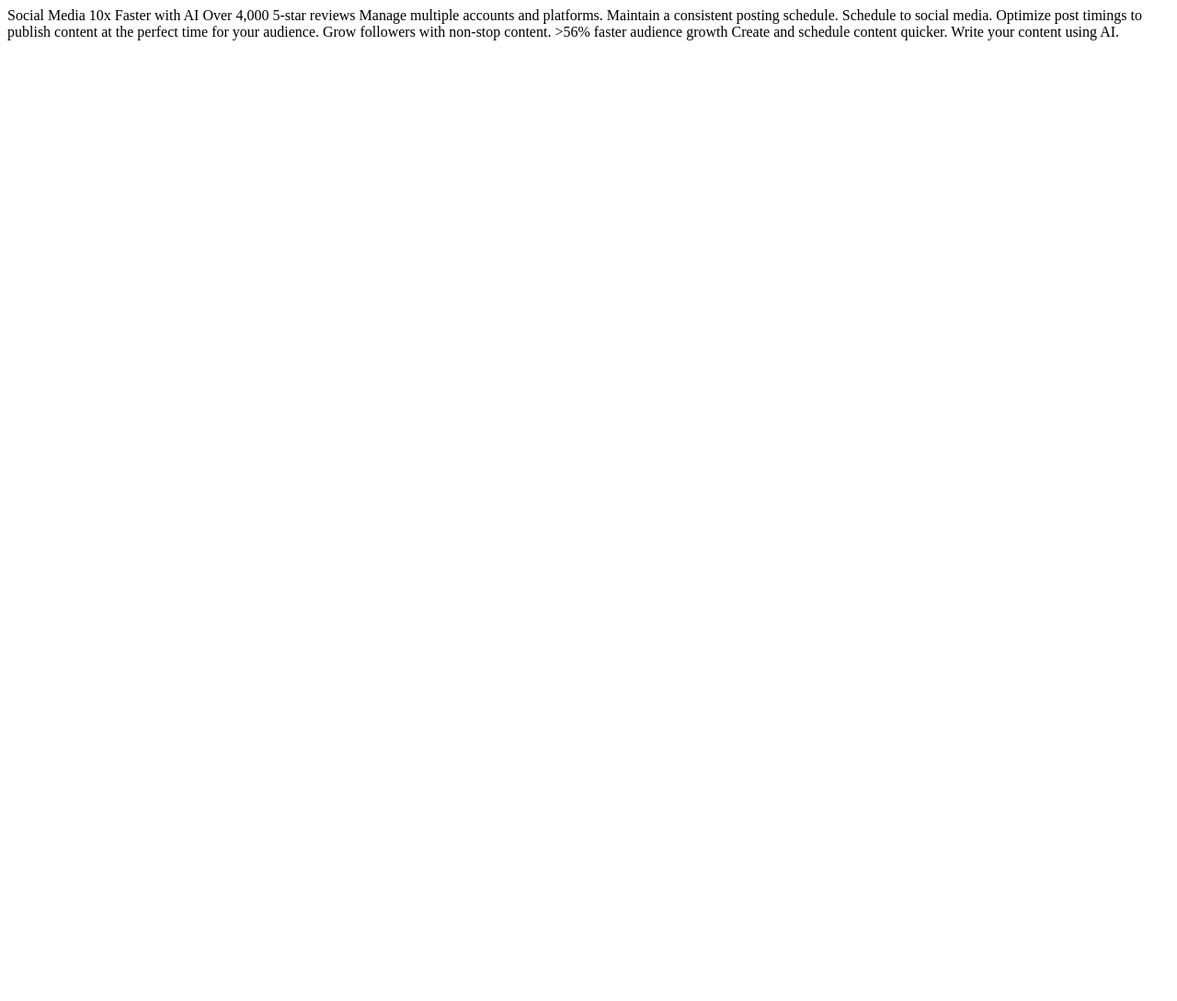
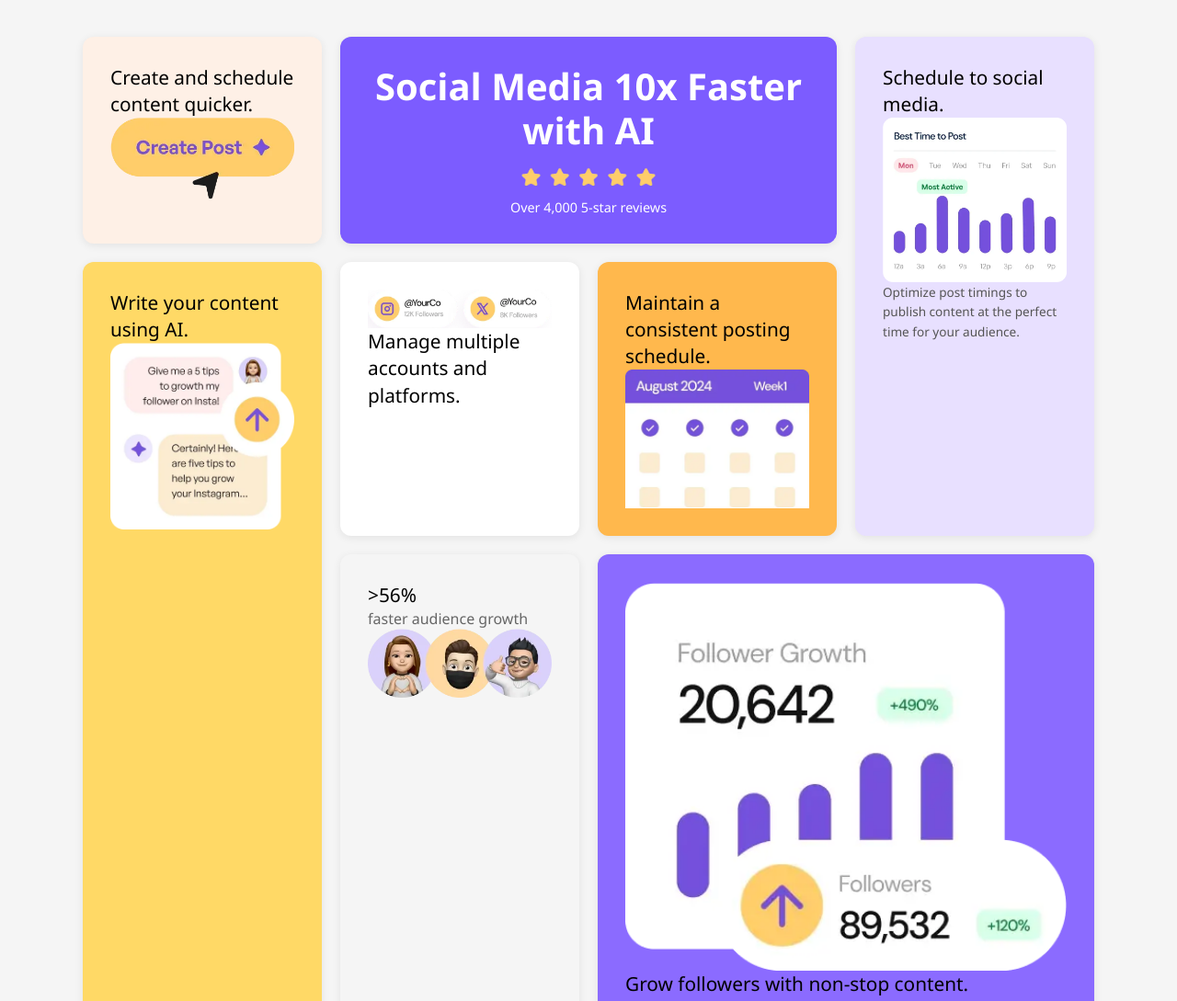
Before and after one commit to bensatraraihana-max/liveCoding3, a plain HTML site: page index.html in a window 1280 px wide. Shown: the top 1089 px of the page at 92% size. Before the commit the page ends 800 px from the top, so only its background shows below. Drawn offline with Linux system fonts and the light colour scheme.

Commit message:
nouvel version finale

```diff
--- a/index.html
+++ b/index.html
@@ -1,38 +1,71 @@
 <!DOCTYPE html>
 <html lang="en">
   <head>
-  <meta charset="UTF-8">
-  <meta name="viewport" content="width=device-width, initial-scale=1.0"> <!-- displays site properly based on user's device -->
+    <meta charset="UTF-8" />
+    <meta name="viewport" content="width=device-width, initial-scale=1.0" />
+    <!-- displays site properly based on user's device -->
 
-  <link rel="icon" type="image/png" sizes="32x32" href="./assets/images/favicon-32x32.png">
+    <link
+      rel="icon"
+      type="image/png"
+      sizes="32x32"
+      href="./assets/images/favicon-32x32.png"
+    />
+    <link rel="stylesheet" href="style.css">
 
-  <title> GryffindorElites | Bento grid</title>
+    <title>GryffindorElites | Bento grid</title>
 
     <!-- Feel free to remove these styles or customise in your own stylesheet 👍 -->
     <style>
-    .attribution { font-size: 11px; text-align: center; }
-    .attribution a { color: hsl(228, 45%, 44%); }
+      .attribution {
+        font-size: 11px;
+        text-align: center;
+      }
+      .attribution a {
+        color: hsl(228, 45%, 44%);
+      }
     </style>
   </head>
   <body>
-
-  Social Media 10x Faster with AI
-  Over 4,000 5-star reviews
-
-  Manage multiple accounts and platforms.
-
-  Maintain a consistent posting schedule.
-
-  Schedule to social media.
-  Optimize post timings to publish content at the perfect time for your audience.
-
-  Grow followers with non-stop content.
-
-  >56% faster audience growth
-
-  Create and schedule content quicker.
-
-  Write your content using AI.
-
+    <div class="container">
+      <div class="division1">
+        <h2>Create and schedule content quicker.</h2>
+        <img src="assets/images/illustration-create-post.webp" alt="" />
+      </div>
+      <div class="division2">
+        <h1>Social Media 10x Faster with AI</h1>
+        <img src="assets/images/illustration-five-stars.webp" alt="" />
+        <h5>Over 4,000 5-star reviews</h5>
+      </div>
+      <div class="division3">
+        <h2>Schedule to social media.</h2>
+        <img src="assets/images/illustration-schedule-posts.webp" alt="" />
+        <p>
+          Optimize post timings to publish content at the perfect time for your
+          audience.
+        </p>
+      </div>
+      <div class="division4">
+        <h2>Write your content using AI.</h2>
+        <img src="assets/images/illustration-ai-content.webp" alt="" />
+      </div>
+      <div class="division5">
+        <img src="assets/images/illustration-multiple-platforms.webp" alt="" />
+        <h2>Manage multiple accounts and platforms.</h2>
+      </div>
+      <div class="division6">
+        <h2>Maintain a consistent posting schedule.</h2>
+        <img src="assets/images/illustration-consistent-schedule.webp" alt="" />
+      </div>
+      <div class="division8">
+        <h2>>56%</h2>
+        <h4>faster audience growth</h4>
+        <img src="assets/images/illustration-audience-growth.webp" alt="" />
+      </div>
+      <div class="division7">
+        <img src="assets/images/illustration-grow-followers.webp" alt="" />
+        <h2>Grow followers with non-stop content.</h2>
+      </div>
+    </div>
   </body>
 </html>
--- /dev/null
+++ b/style.css
@@ -0,0 +1,158 @@
+
+* {
+  margin: 0;
+  padding: 0;
+  box-sizing: border-box;
+}
+
+body {
+  font-family: "DM Sans", "Segoe UI", Tahoma, Geneva, Verdana, sans-serif;
+  background: #f5f5f5;
+  min-height: 100vh;
+  padding: 40px 20px;
+  display: flex;
+  justify-content: center;
+  align-items: center;
+}
+
+.container {
+  max-width: 1100px;
+  width: 100%;
+  display: grid;
+  grid-template-columns: repeat(4, 1fr);
+  grid-template-rows: auto auto auto;
+  gap: 20px;
+}
+
+.container > div {
+  border-radius: 12px;
+  padding: 30px;
+  box-shadow: 0 2px 10px rgba(0, 0, 0, 0.08);
+}
+
+.division1 {
+  grid-column: 1;
+  grid-row: 1;
+  background: #fef0e6;
+}
+
+.division2 {
+  grid-column: 2 / 4;
+  grid-row: 1;
+  background: #7c5cff;
+  color: white;
+  text-align: center;
+}
+
+.division3 {
+  grid-column: 4;
+  grid-row: 1 / 3;
+  background: #e8e0ff;
+}
+
+
+.division4 {
+   grid-column: 1;
+    grid-row: 2/4;
+  background: #ffd966;
+}
+
+.division5 {
+  grid-column: 2;
+  grid-row: 2;
+  background: #ffffff;
+}
+
+.division6:nth-of-type(6) {
+  grid-column: 3;
+  grid-row: 2;
+  background: #ffb84d;
+}
+.division6:nth-of-type(7) {
+  grid-column: 1 / 3;
+  grid-row: 3;
+  background: #ffffff;
+}
+
+.division7 {
+  grid-column: 3 / 5;
+  grid-row: 3;
+  background: #8b6bff;
+  color: white;
+}
+
+h1 {
+  font-size: 2.5rem;
+  font-weight: 600;
+  line-height: 1.2;
+}
+
+h2 {
+  font-size: 1.3rem;
+  font-weight: 500;
+  line-height: 1.4;
+  color: #000;
+}
+
+h4 {
+  font-size: 1rem;
+  font-weight: 400;
+  color: #666;
+}
+
+h5 {
+  font-size: 0.9rem;
+  font-weight: 400;
+}
+
+p {
+  font-size: 0.85rem;
+  line-height: 1.6;
+  color: #555;
+}
+
+img {
+  width: 100%;
+  height: auto;
+  display: block;
+}
+
+.division2 h1 {
+  color: white;
+  margin-bottom: 15px;
+}
+
+.division2 img {
+  max-width: 150px;
+  margin: 10px auto;
+}
+
+.division6:nth-of-type(7) h2 {
+  font-size: 3.5rem;
+  font-weight: 600;
+}
+
+@media (max-width: 768px) {
+  .container {
+    grid-template-columns: 1fr;
+    gap: 15px;
+  }
+
+  .container > div {
+    grid-column: 1 !important;
+    grid-row: auto !important;
+    padding: 25px;
+  }
+
+  h1 {
+    font-size: 2rem;
+  }
+
+  h2 {
+    font-size: 1.2rem;
+  }
+
+  .division6:nth-of-type(7) h2 {
+    font-size: 2.5rem;
+  }
+}
```
Lines whose indentation alone changed are shown as unchanged.
